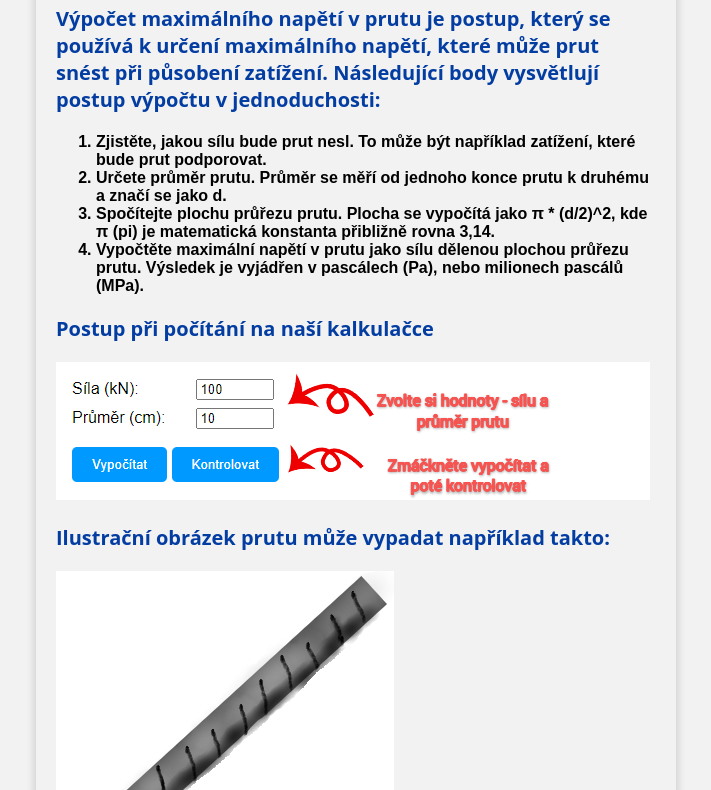
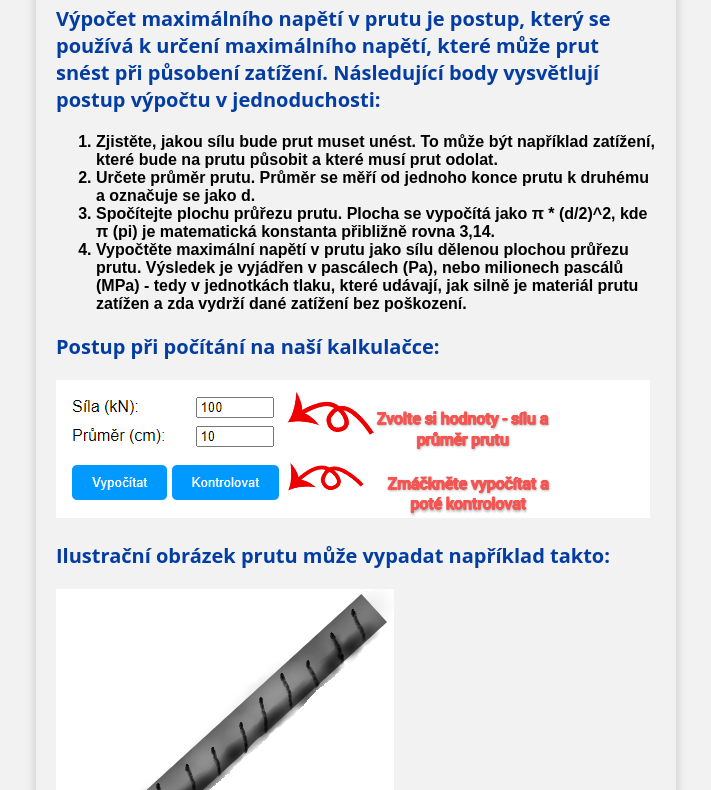
Before and after one commit to Hoza5/PROJEKT-JS1, a plain HTML site: page help.html in a window 1280 px wide. Shown: the part 111-901 px from the top of the page, without its empty margins (284-995 px from the left). Drawn offline with Linux system fonts and the light colour scheme.

Commit message:
úpravy chybného textu

```diff
--- a/help.html
+++ b/help.html
@@ -7,15 +7,15 @@
     <a href="index.html">Home</a>
     <a href="help.html">Help</a>
     <a href="contact.html">Contact Us</a>
-    <h1>Help</h1>
+    <h1>Postup</h1>
     <p>Výpočet maximálního napětí v prutu je postup, který se používá k určení maximálního napětí, které může prut snést při působení zatížení. Následující body vysvětlují postup výpočtu v jednoduchosti:</p>
     <ol style="font-family: Arial; font-size: 16px; font-weight: bold;">
-        <li>Zjistěte, jakou sílu bude prut nesl. To může být například zatížení, které bude prut podporovat.</li>
-        <li>Určete průměr prutu. Průměr se měří od jednoho konce prutu k druhému a značí se jako d.</li>
+        <li>Zjistěte, jakou sílu bude prut muset unést. To může být například zatížení, které bude na prutu působit a které musí prut odolat.</li>
+        <li>Určete průměr prutu. Průměr se měří od jednoho konce prutu k druhému a označuje se jako d.</li>
         <li>Spočítejte plochu průřezu prutu. Plocha se vypočítá jako π * (d/2)^2, kde π (pi) je matematická konstanta přibližně rovna 3,14.</li>
-        <li>Vypočtěte maximální napětí v prutu jako sílu dělenou plochou průřezu prutu. Výsledek je vyjádřen v pascálech (Pa), nebo milionech pascálů (MPa).</li>
-      </ol>
-    <p>Postup při počítání na naší kalkulačce</p>
+        <li>Vypočtěte maximální napětí v prutu jako sílu dělenou plochou průřezu prutu. Výsledek je vyjádřen v pascálech (Pa), nebo milionech pascálů (MPa) - tedy v jednotkách tlaku, které udávají, jak silně je materiál prutu zatížen a zda vydrží dané zatížení bez poškození.</li>
+    </ol>
+    <p>Postup při počítání na naší kalkulačce:</p>
     <img src="postup.png" alt="výpočetní technika">
     <p>Ilustrační obrázek prutu může vypadat například takto:</p>
     <img src="prut obrázek.png" alt="Ilustrační obrazek prutu">
```
Also changed, not shown: contact.html (+1 -1 lines).
